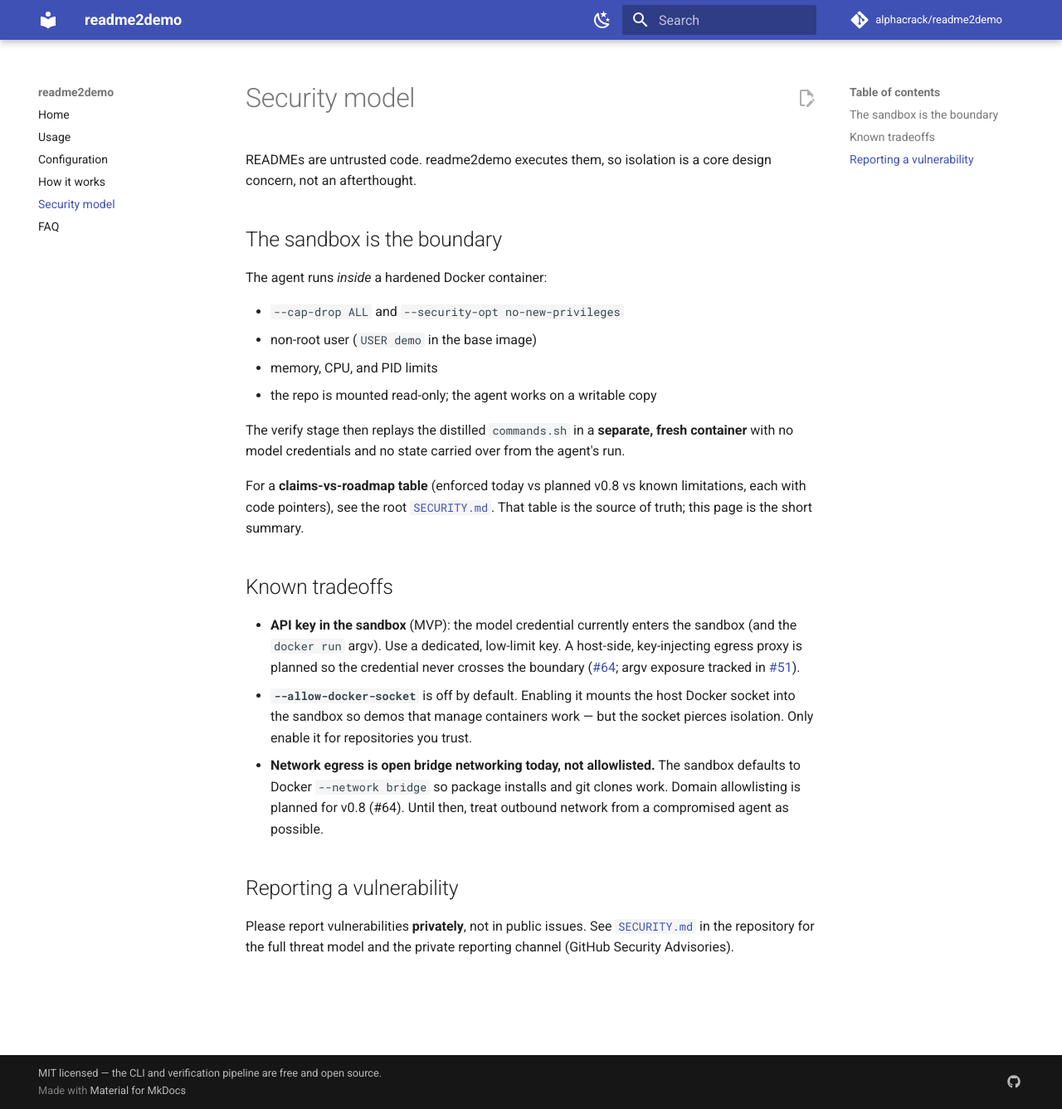
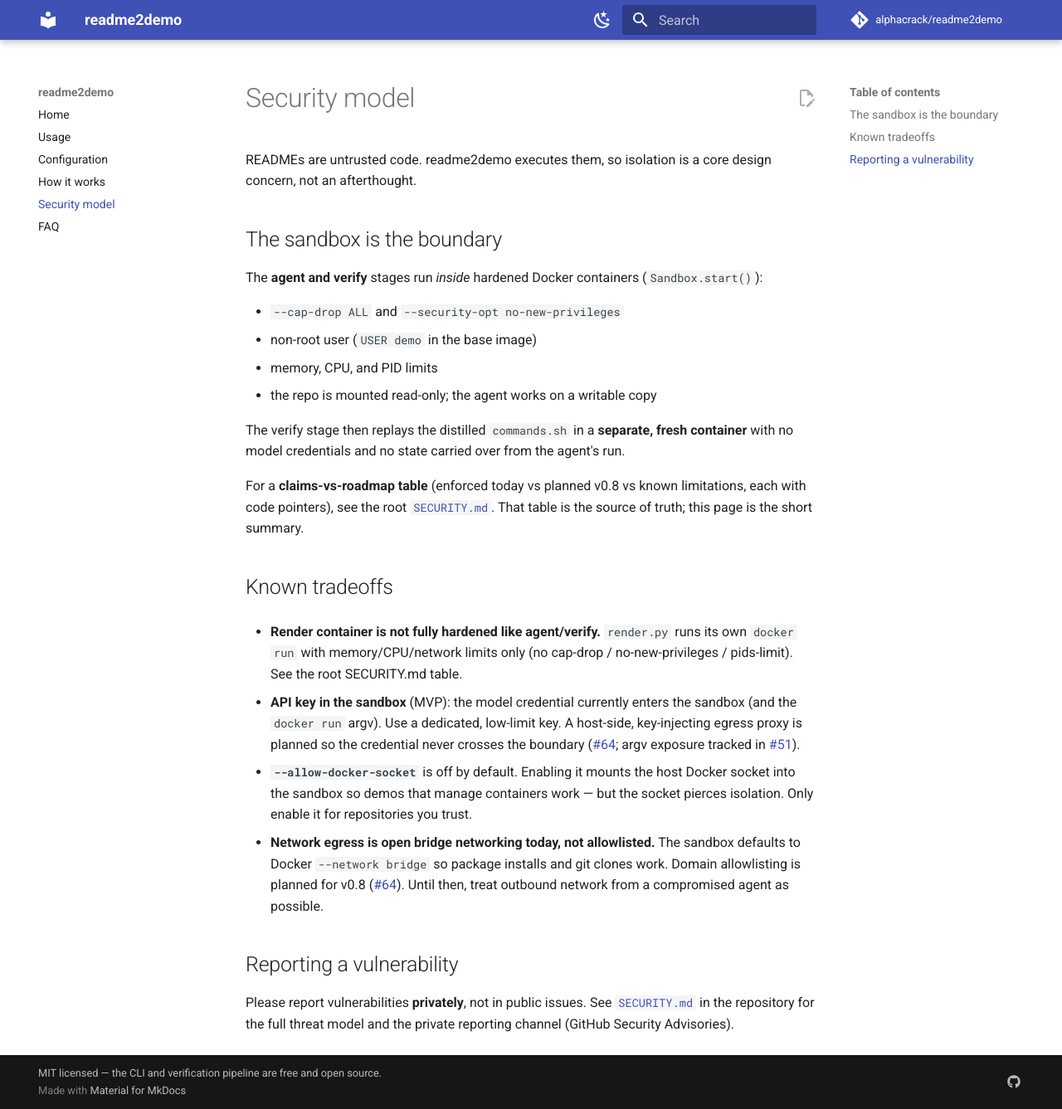
Before and after one commit to alphacrack/readme2demo, an MkDocs documentation site: the page built from docs/security.md, in a window 1280 px wide and 1337 px high. Shown: the whole window at 83% size. Built offline with MkDocs 1.6.1 and Material for MkDocs 9.7.7, drawn with Linux system fonts in a browser that asks for light colours; comment, search, counter and statistics services are not loaded.

Commit message:
docs(security): fix B1–B3 review blockers on claims table
- Absolute SECURITY.md link from docs/security.md (mkdocs strict)
- Restore ## Scope section verbatim
- Scope claims table to agent+verify; document render container gap
- Restore credential env var names; link #51/#52/#64 with full URLs

Signed-off-by: NossXBT <kevinnft@users.noreply.github.com>

```diff
--- a/docs/security.md
+++ b/docs/security.md
@@ -5,7 +5,7 @@
 
 ## The sandbox is the boundary
 
-The agent runs *inside* a hardened Docker container:
+The **agent and verify** stages run *inside* hardened Docker containers (`Sandbox.start()`):
 
 - `--cap-drop ALL` and `--security-opt no-new-privileges`
 - non-root user (`USER demo` in the base image)
@@ -18,10 +18,15 @@
 
 For a **claims-vs-roadmap table** (enforced today vs planned v0.8 vs known
 limitations, each with code pointers), see the root
-[`SECURITY.md`](../SECURITY.md). That table is the source of truth; this page
+[`SECURITY.md`](https://github.com/alphacrack/readme2demo/blob/main/SECURITY.md). That table is the source of truth; this page
 is the short summary.
 
 ## Known tradeoffs
+
+- **Render container is not fully hardened like agent/verify.** `render.py` runs
+  its own `docker run` with memory/CPU/network limits only (no cap-drop /
+  no-new-privileges / pids-limit). See the root SECURITY.md table.
+
 
 - **API key in the sandbox** (MVP): the model credential currently enters the
   sandbox (and the `docker run` argv). Use a dedicated, low-limit key. A
@@ -34,7 +39,7 @@
   socket pierces isolation. Only enable it for repositories you trust.
 - **Network egress is open bridge networking today, not allowlisted.** The
   sandbox defaults to Docker `--network bridge` so package installs and git
-  clones work. Domain allowlisting is planned for v0.8 (#64). Until then,
+  clones work. Domain allowlisting is planned for v0.8 ([#64](https://github.com/alphacrack/readme2demo/issues/64)). Until then,
   treat outbound network from a compromised agent as possible.
 
 ## Reporting a vulnerability
```
Also changed, not shown: SECURITY.md (+34 -14 lines).
